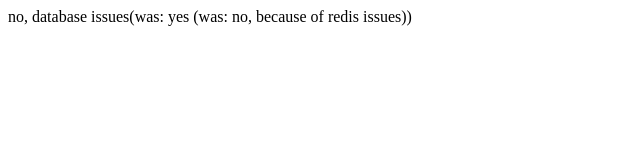
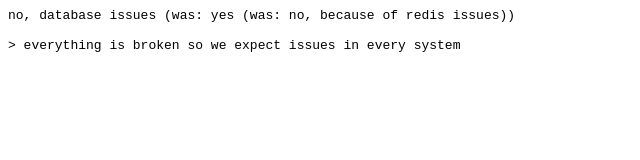
Before and after one commit to jackdoe/canirollout.com, a plain HTML site: page website/index.html in a window 1280 px wide. Shown: the whole page, without its empty margins (0-640 px from the left). Drawn offline with Linux system fonts and the light colour scheme.

Commit message:
Update index.html

```diff
--- a/website/index.html
+++ b/website/index.html
@@ -1 +1,6 @@
-no, database issues(was: yes (was: no, because of redis issues))
+<pre>
+no, database issues (was: yes (was: no, because of redis issues))
+
+&gt; everything is broken so we expect issues in every system
+
+</pre>
```
